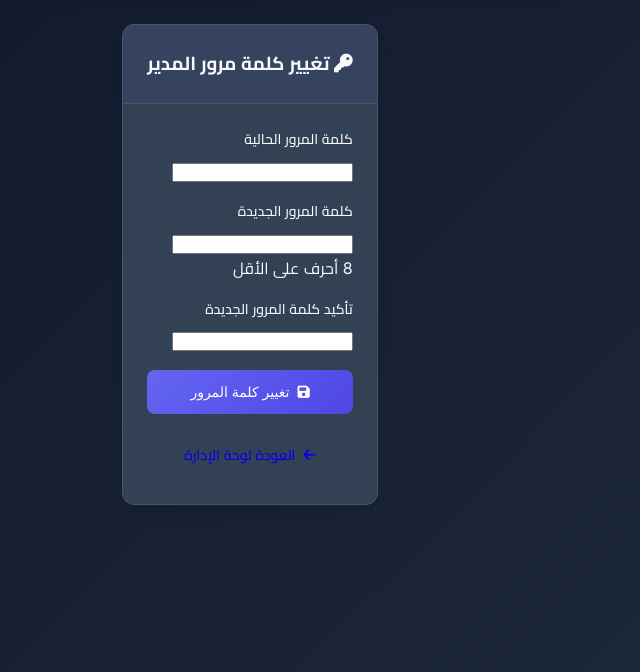
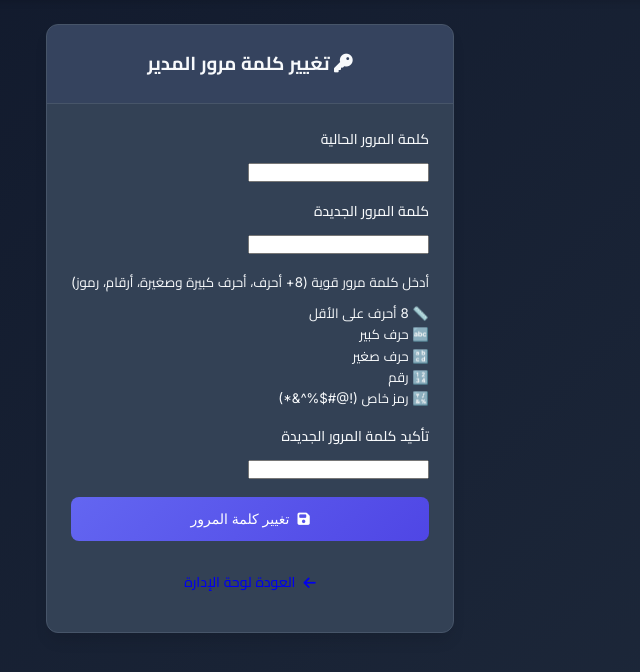
Before and after one commit to senioraaa/senioraaa, a Python web app: template templates/reset_admin_password.html in a window 1280 px wide. Shown: the part 71-743 px from the top of the page, without its empty margins (390-1030 px from the left). Run offline with Jinja, Linux system fonts and the light colour scheme; the template is opened without the code that fills it, so the values that code supplies are empty.

Commit message:
Update reset_admin_password.html

```diff
--- a/templates/reset_admin_password.html
+++ b/templates/reset_admin_password.html
@@ -16,11 +16,29 @@
                         <input type="password" class="form-control" id="current_password" name="current_password" required>
                     </div>
 
-                    <div class="mb-3">
-                        <label for="new_password" class="form-label">كلمة المرور الجديدة</label>
-                        <input type="password" class="form-control" id="new_password" name="new_password" required minlength="8">
-                        <div class="form-text">8 أحرف على الأقل</div>
-                    </div>
+                        <div class="mb-3">
+                            <label for="new_password" class="form-label">كلمة المرور الجديدة</label>
+                            <input type="password" class="form-control" id="new_password" name="new_password" required minlength="8" oninput="checkPasswordStrength(this.value)">
+
+                            <!-- مؤشر قوة كلمة المرور -->
+                            <div class="password-strength-container mt-2">
+                                <div class="progress" style="height: 5px;">
+                                    <div class="progress-bar" id="password-strength-bar" role="progressbar" style="width: 0%"></div>
+                                </div>
+                                <small id="password-strength-text" class="form-text">أدخل كلمة مرور قوية (8+ أحرف، أحرف كبيرة وصغيرة، أرقام، رموز)</small>
+                            </div>
+
+                            <!-- نصائح كلمة المرور -->
+                            <div class="password-requirements mt-2">
+                                <small class="text-muted">
+                                    <div id="req-length">📏 8 أحرف على الأقل</div>
+                                    <div id="req-upper">🔤 حرف كبير</div>
+                                    <div id="req-lower">🔡 حرف صغير</div>
+                                    <div id="req-number">🔢 رقم</div>
+                                    <div id="req-special">🔣 رمز خاص (!@#$%^&*)</div>
+                                </small>
+                            </div>
+                        </div>
 
                     <div class="mb-3">
                         <label for="confirm_password" class="form-label">تأكيد كلمة المرور الجديدة</label>
```
